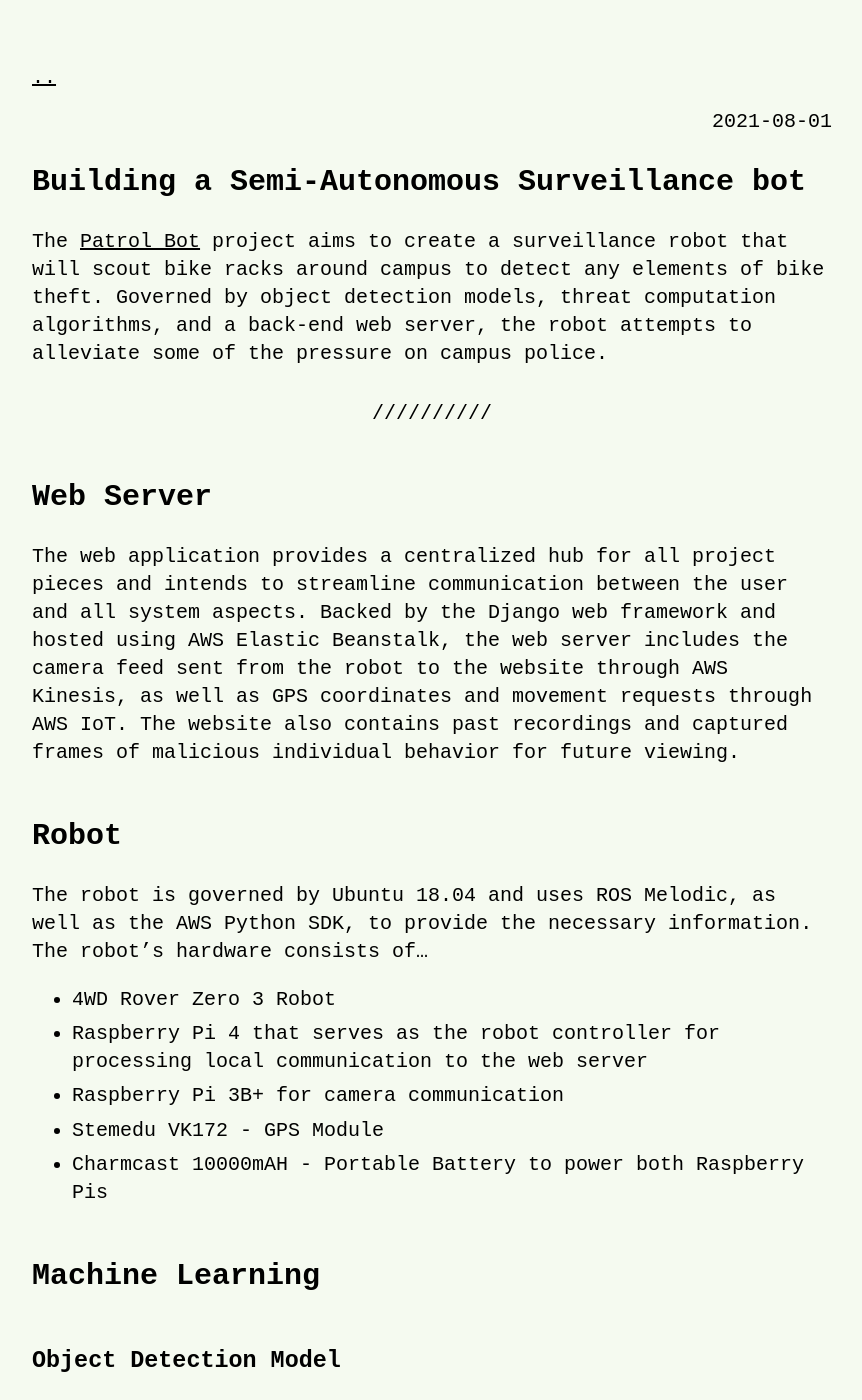
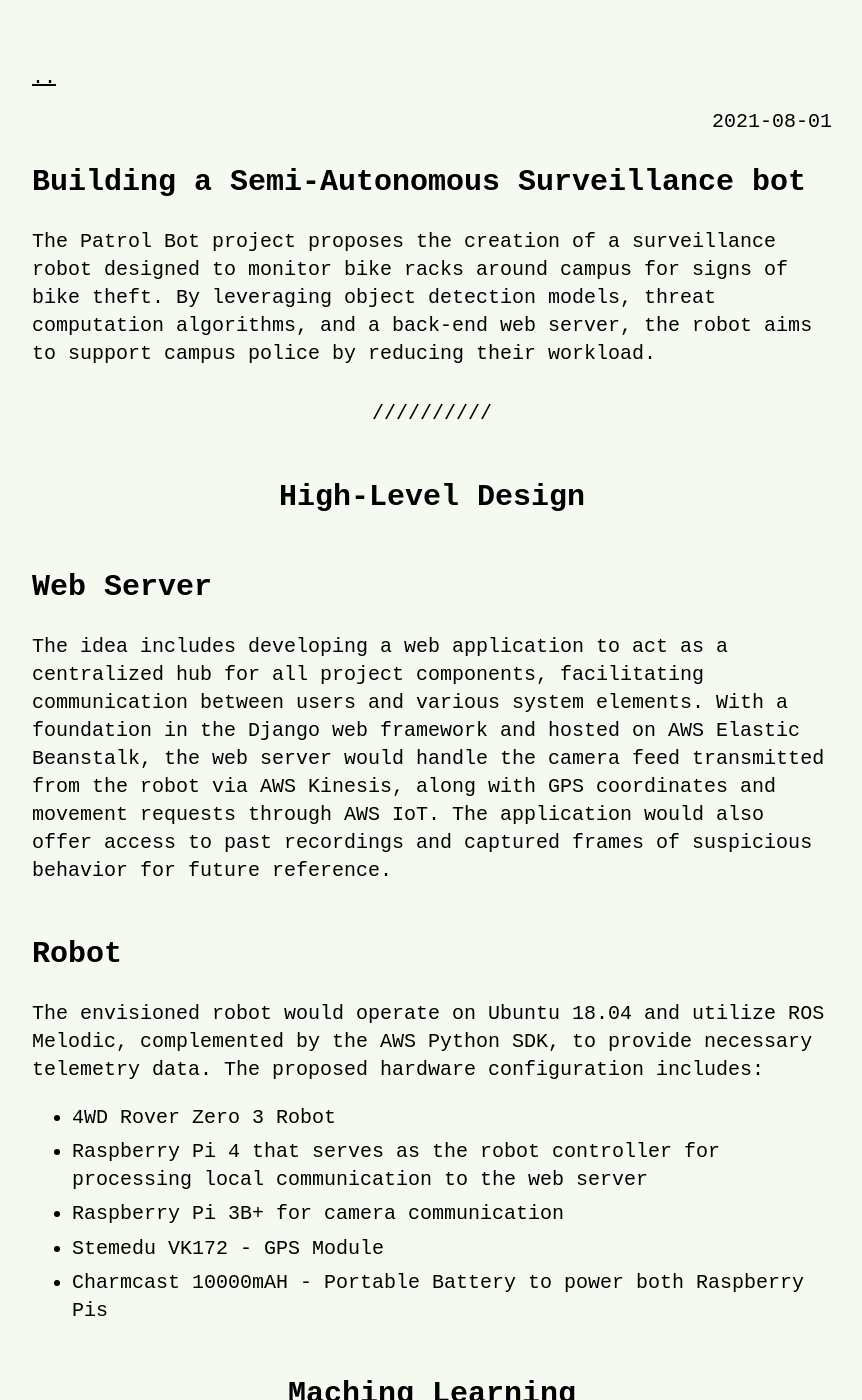
Before and after one commit to jeaguil/jeaguil.github.io, a Jekyll site: the page built from _posts/2021-08-01-Bot.md, in a window 1280 px wide and 1400 px high. Shown: the whole window, without its empty margins (208-1070 px from the left). Built offline with Jekyll 4.4.1, drawn with Linux system fonts in a browser that asks for light colours; some of the changed text lies outside the part shown.

Commit message:
Remove about link and update posts (#20)

```diff
--- a/_data/menu.yml
+++ b/_data/menu.yml
@@ -1,5 +1,4 @@
 entries:
-  - title: <a href='about.html'>About</a>
   - title: Contact links
     entries:
       - title: "<a href='mailto:jeaguil@proton.me'>Email</a>"
--- a/_posts/2021-08-01-Bot.md
+++ b/_posts/2021-08-01-Bot.md
@@ -1,19 +1,22 @@
 ---
 layout: post
 title: Building a Semi-Autonomous Surveillance bot
+category: showcases
 ---
 
-The [Patrol Bot](https://github.com/jeaguil/patrolbot){:target="_blank"} project aims to create a surveillance robot that will scout bike racks around campus to detect any elements of bike theft. Governed by object detection models, threat computation algorithms, and a back-end web server, the robot attempts to alleviate some of the pressure on campus police.
+The Patrol Bot project proposes the creation of a surveillance robot designed to monitor bike racks around campus for signs of bike theft. By leveraging object detection models, threat computation algorithms, and a back-end web server, the robot aims to support campus police by reducing their workload.
 
 ---
 
+<h2 style="text-align: center;">High-Level Design</h2>
+
 ## Web Server
 
-The web application provides a centralized hub for all project pieces and intends to streamline communication between the user and all system aspects. Backed by the Django web framework and hosted using AWS Elastic Beanstalk, the web server includes the camera feed sent from the robot to the website through AWS Kinesis, as well as GPS coordinates and movement requests through AWS IoT. The website also contains past recordings and captured frames of malicious individual behavior for future viewing.
+The idea includes developing a web application to act as a centralized hub for all project components, facilitating communication between users and various system elements. With a foundation in the Django web framework and hosted on AWS Elastic Beanstalk, the web server would handle the camera feed transmitted from the robot via AWS Kinesis, along with GPS coordinates and movement requests through AWS IoT. The application would also offer access to past recordings and captured frames of suspicious behavior for future reference.
 
 ## Robot
 
-The robot is governed by Ubuntu 18.04 and uses ROS Melodic, as well as the AWS Python SDK, to provide the necessary information. The robot's hardware consists of...
+The envisioned robot would operate on Ubuntu 18.04 and utilize ROS Melodic, complemented by the AWS Python SDK, to provide necessary telemetry data. The proposed hardware configuration includes:
 
 * 4WD Rover Zero 3 Robot
 * Raspberry Pi 4 that serves as the robot controller for processing local communication to the web server
@@ -21,23 +24,22 @@
 * Stemedu VK172 - GPS Module
 * Charmcast 10000mAH - Portable Battery to power both Raspberry Pis
 
-## Machine Learning
+<h2 style="text-align: center;">Maching Learning</h2>
 
 ### Object Detection Model
 
-A custom object detection model utilizing YOLOv5 architecture to detect:
+The proposal suggests employing a custom object detection model based on the YOLOv5 architecture to identify:
 
 * People
 * Bikes
 * Malicious objects like angle grinders and bolt cutters
 
-We utilized Roboflow to create a custom dataset that consists of bike-theft scenarios with the objects listed above as primary interests and performed image augmentation.
+Roboflow could be used to develop a custom dataset focused on bike-theft scenarios, incorporating the listed objects as primary interests and applying image augmentation techniques.
 
 ### Action Detect Model
 
-Inflated 3D convolutional neural network was trained on a dataset containing
-normal crowd behavior vs aggressive individual behavior. The intention is to classify vigorous behavior that needs to be immediately addressed a security official.
+An inflated 3D convolutional neural network could be trained on a dataset distinguishing between normal crowd behavior and aggressive individual behavior. The goal would be to classify vigorous actions that may require immediate attention from security personnel.
 
 ### Threat Detection Algorithm
 
-An algorithm is used to compute potential threats and notify a user if a bike theft is likely in progress. This algorithm utilizes the fundamentals of intersection-over-union of bounding boxes provided by the object detection model to determine if a potential threat exceeds a certain threat threshold.
+The threat detection algorithm is proposed to evaluate potential threats and alert users if a bike theft seems imminent. This algorithm would use intersection-over-union metrics of bounding boxes provided by the object detection model to assess whether a potential threat surpasses a predefined threshold.
```
Also changed, not shown: _posts/2021-06-25-Forcasting-System.md (+6 -4 lines).
